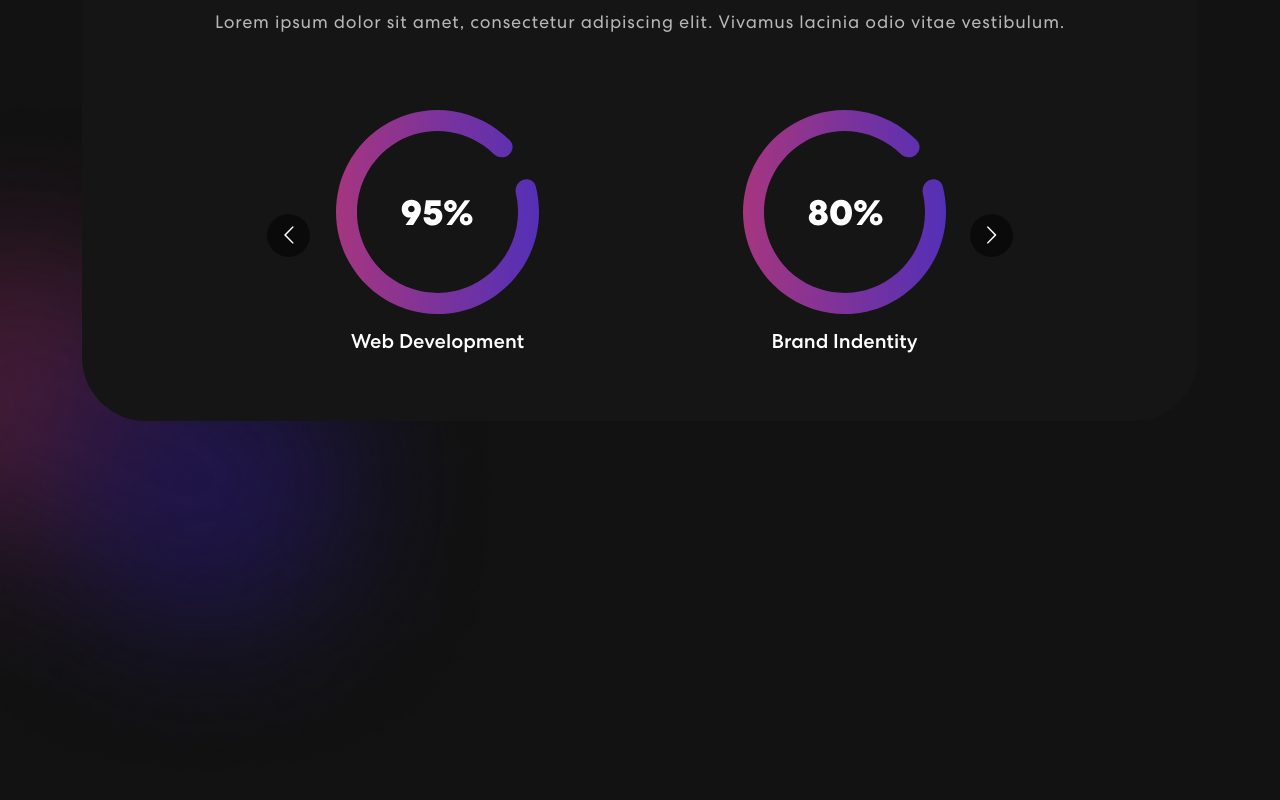
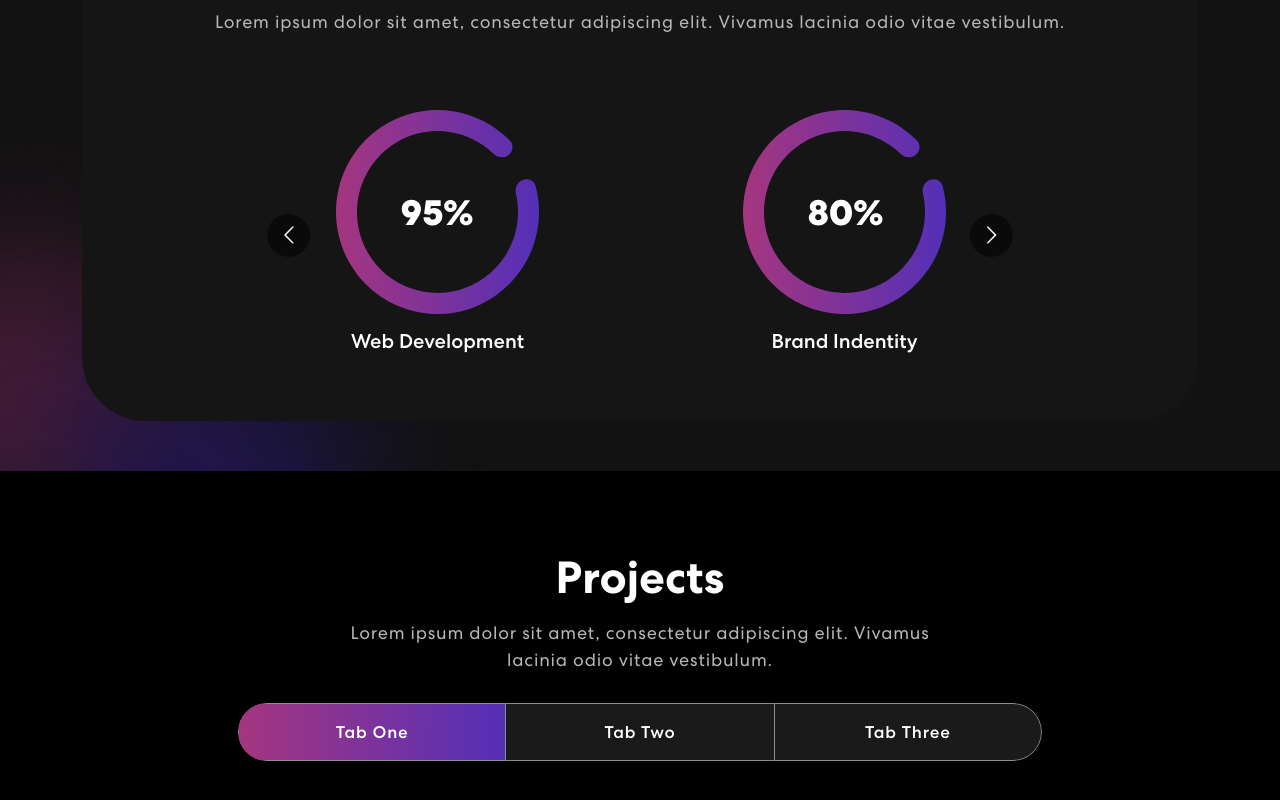
Before and after one commit to juancarlos19820603/portafolio-personal, a React (Create React App) app: page / in a window 1280 px wide. Shown: the part 826-1626 px from the top of the page. Built offline with nearby package versions, Linux system fonts and the light colour scheme.

Commit message:
feat(Projects): add Projects component to display portfolio projects

```diff
--- a/src/App.js
+++ b/src/App.js
@@ -5,6 +5,7 @@
 import {Banner} from './components/Banner'
 import { Skills } from './components/Skills';
 import 'bootstrap/dist/css/bootstrap.min.css';
+import { Projects } from './components/Projects';
 import React, { useRef } from 'react';
 
 
@@ -14,6 +15,7 @@
       <NavBar/>
       <Banner/>
       <Skills/>
+      <Projects/>
 
     </div>
   );
--- /dev/null
+++ b/src/components/Projects.js
@@ -0,0 +1,85 @@
+import { Container, Row, Col, Nav, Tab, TabContainer, TabPane } from "react-bootstrap";
+import projImg1 from "../assets/img/project-img1.png";
+import projImg2 from "../assets/img/project-img2.png";
+import projImg3 from "../assets/img/project-img3.png";
+
+
+export const Projects = () => {
+    const projects = [
+        {
+            title: "Business Startups",
+            description: "Design & Development",
+            imgUrl: projImg1
+        },
+        {
+            title: "Business Startups",
+            description: "Design & Development",
+            imgUrl: projImg2
+        },
+        {
+            title: "Business Startups",
+            description: "Design & Development",
+            imgUrl: projImg3
+        },
+        {
+            title: "Business Startups",
+            description: "Design & Development",
+            imgUrl: projImg1
+        },
+        {
+            title: "Business Startups",
+            description: "Design & Development",
+            imgUrl: projImg2
+        },
+        {
+            title: "Business Startups",
+            description: "Design & Development",
+            imgUrl: projImg3
+        }
+    ];
+
+
+    return (
+        <section className="project" id="project">
+            <Container>
+                <Row>
+                    <Col>
+                    <h2>Projects</h2>
+                    <p>Lorem ipsum dolor sit amet, consectetur adipiscing elit. Vivamus lacinia odio vitae vestibulum.</p>
+                    <Tab.Container id="projects-tabs" defaultActiveKey="first">
+                    <Nav variant="pills" defaultActiveKey={"/home"}>
+                    <Nav.Item>
+                        <Nav.Link eventKey="first">Tab One</Nav.Link>
+                    </Nav.Item>
+                    <Nav.Item>
+                        <Nav.Link eventKey="second">Tab Two</Nav.Link>
+                    </Nav.Item>
+                    <Nav.Item>
+                        <Nav.Link eventKey="third" >Tab Three</Nav.Link>
+                    </Nav.Item>
+                    </Nav>
+                    <Tab.Container>
+                        <Tab.Pane eventKey="first">
+                            <Row>
+                                {
+                                    projects.map((project, index)=>{
+                                        return (
+                                            <p>{project.title}</p>
+                                        )
+                                    })
+                                }
+                            </Row>
+                        </Tab.Pane>
+                        <Tab.Pane eventKey="second"> Lorem Ipsum </Tab.Pane>
+                        <Tab.Pane eventKey="third">Lorem Ipsum </Tab.Pane>
+
+
+                    </Tab.Container>
+                    </Tab.Container>
+                    </Col>
+                </Row>
+            </Container>
+
+        </section>
+    );
+}
```
